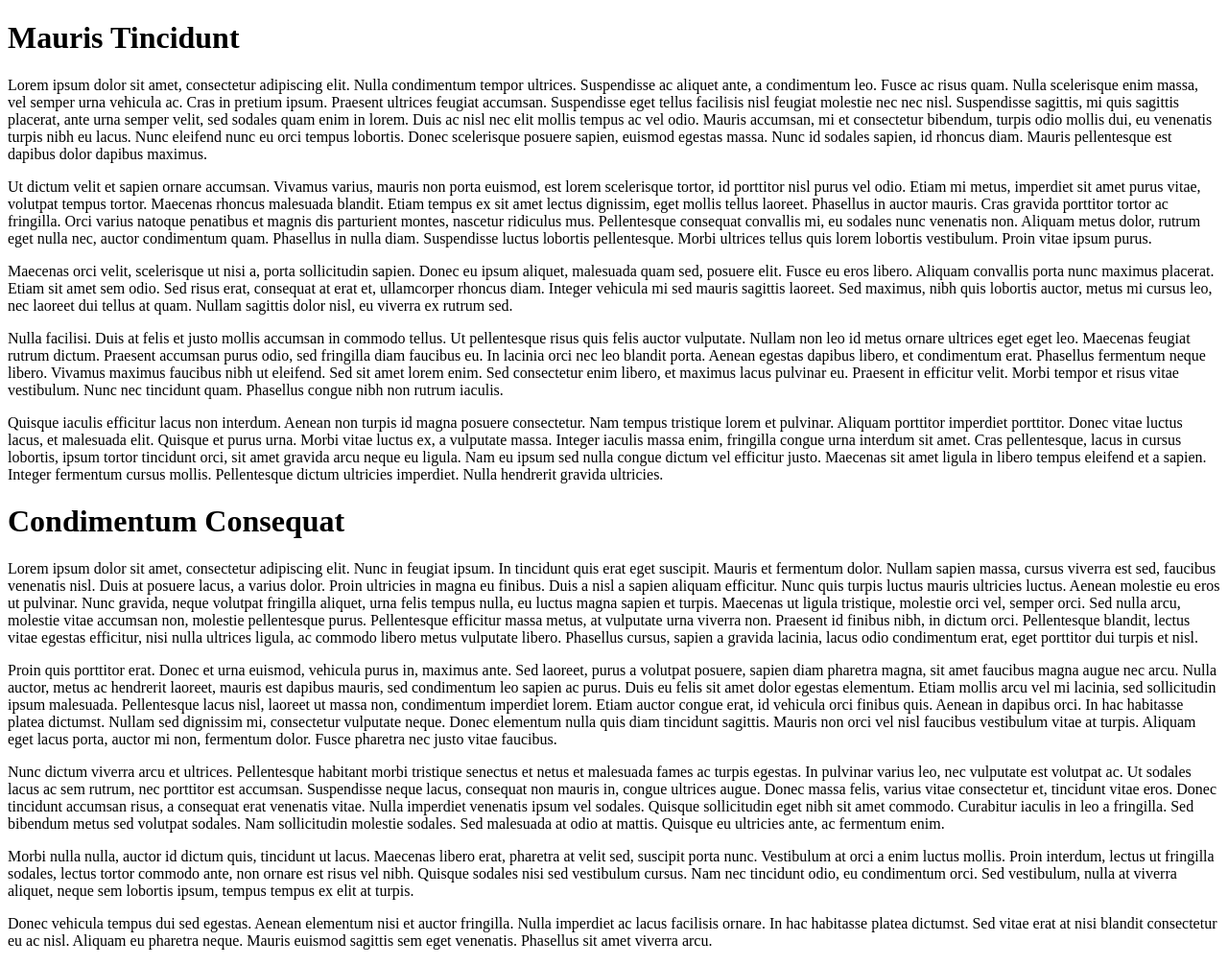
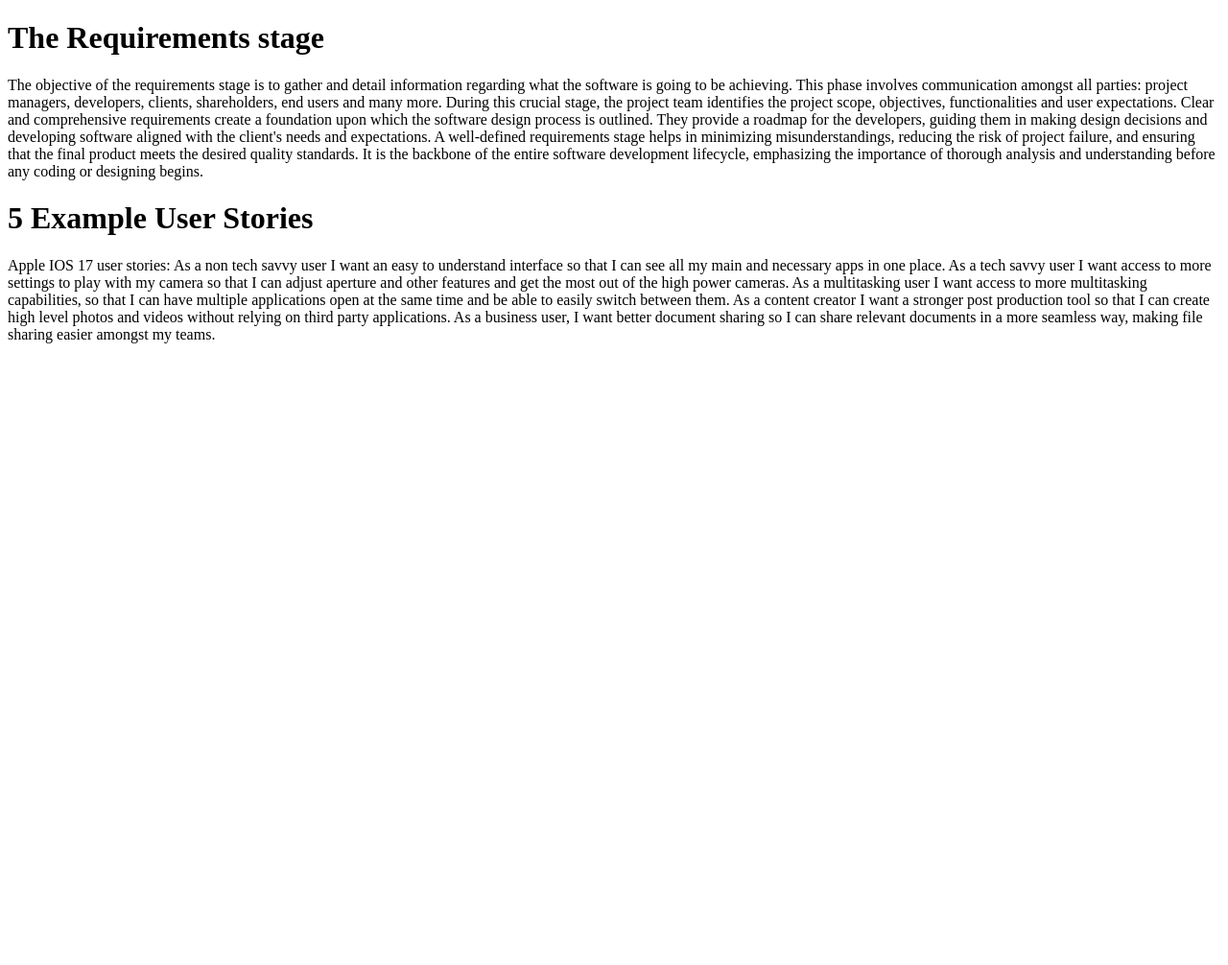
Before and after one commit to brady29/literate-sniffle, a plain HTML site: page index.html in a window 1280 px wide. Shown: the whole page at 96% size. After the commit the page ends 800 px from the top, so only its background shows below. Drawn offline with Linux system fonts and the light colour scheme.

Commit message:
Update index.html

```diff
--- a/index.html
+++ b/index.html
@@ -2,78 +2,30 @@
 <html>
 
 <head>
-  <title>CIS*1250 Template</title>
+  <title>Writing Assignment 2 </title>
   <meta name="google" content="notranslate">
 </head>
 
 <body>
-  <h1>Mauris Tincidunt</h1>
-  <p>Lorem ipsum dolor sit amet, consectetur adipiscing elit. Nulla condimentum tempor ultrices. Suspendisse ac aliquet
-    ante, a condimentum leo. Fusce ac risus quam. Nulla scelerisque enim massa, vel semper urna vehicula ac. Cras in
-    pretium ipsum. Praesent ultrices feugiat accumsan. Suspendisse eget tellus facilisis nisl feugiat molestie nec nec
-    nisl. Suspendisse sagittis, mi quis sagittis placerat, ante urna semper velit, sed sodales quam enim in lorem. Duis
-    ac nisl nec elit mollis tempus ac vel odio. Mauris accumsan, mi et consectetur bibendum, turpis odio mollis dui, eu
-    venenatis turpis nibh eu lacus. Nunc eleifend nunc eu orci tempus lobortis. Donec scelerisque posuere sapien,
-    euismod egestas massa. Nunc id sodales sapien, id rhoncus diam. Mauris pellentesque est dapibus dolor dapibus
-    maximus.</p>
-  <p>Ut dictum velit et sapien ornare accumsan. Vivamus varius, mauris non porta euismod, est lorem scelerisque tortor,
-    id porttitor nisl purus vel odio. Etiam mi metus, imperdiet sit amet purus vitae, volutpat tempus tortor. Maecenas
-    rhoncus malesuada blandit. Etiam tempus ex sit amet lectus dignissim, eget mollis tellus laoreet. Phasellus in
-    auctor mauris. Cras gravida porttitor tortor ac fringilla. Orci varius natoque penatibus et magnis dis parturient
-    montes, nascetur ridiculus mus. Pellentesque consequat convallis mi, eu sodales nunc venenatis non. Aliquam metus
-    dolor, rutrum eget nulla nec, auctor condimentum quam. Phasellus in nulla diam. Suspendisse luctus lobortis
-    pellentesque. Morbi ultrices tellus quis lorem lobortis vestibulum. Proin vitae ipsum purus.</p>
-  <p>Maecenas orci velit, scelerisque ut nisi a, porta sollicitudin sapien. Donec eu ipsum aliquet, malesuada quam sed,
-    posuere elit. Fusce eu eros libero. Aliquam convallis porta nunc maximus placerat. Etiam sit amet sem odio. Sed
-    risus erat, consequat at erat et, ullamcorper rhoncus diam. Integer vehicula mi sed mauris sagittis laoreet. Sed
-    maximus, nibh quis lobortis auctor, metus mi cursus leo, nec laoreet dui tellus at quam. Nullam sagittis dolor nisl,
-    eu viverra ex rutrum sed.</p>
-  <p>Nulla facilisi. Duis at felis et justo mollis accumsan in commodo tellus. Ut pellentesque risus quis felis auctor
-    vulputate. Nullam non leo id metus ornare ultrices eget eget leo. Maecenas feugiat rutrum dictum. Praesent accumsan
-    purus odio, sed fringilla diam faucibus eu. In lacinia orci nec leo blandit porta. Aenean egestas dapibus libero, et
-    condimentum erat. Phasellus fermentum neque libero. Vivamus maximus faucibus nibh ut eleifend. Sed sit amet lorem
-    enim. Sed consectetur enim libero, et maximus lacus pulvinar eu. Praesent in efficitur velit. Morbi tempor et risus
-    vitae vestibulum. Nunc nec tincidunt quam. Phasellus congue nibh non rutrum iaculis.</p>
-  <p>Quisque iaculis efficitur lacus non interdum. Aenean non turpis id magna posuere consectetur. Nam tempus tristique
-    lorem et pulvinar. Aliquam porttitor imperdiet porttitor. Donec vitae luctus lacus, et malesuada elit. Quisque et
-    purus urna. Morbi vitae luctus ex, a vulputate massa. Integer iaculis massa enim, fringilla congue urna interdum sit
-    amet. Cras pellentesque, lacus in cursus lobortis, ipsum tortor tincidunt orci, sit amet gravida arcu neque eu
-    ligula. Nam eu ipsum sed nulla congue dictum vel efficitur justo. Maecenas sit amet ligula in libero tempus eleifend
-    et a sapien. Integer fermentum cursus mollis. Pellentesque dictum ultricies imperdiet. Nulla hendrerit gravida
-    ultricies.</p>
-  <h1>Condimentum Consequat</h1>
-  <p>Lorem ipsum dolor sit amet, consectetur adipiscing elit. Nunc in feugiat ipsum. In tincidunt quis erat eget
-    suscipit. Mauris et fermentum dolor. Nullam sapien massa, cursus viverra est sed, faucibus venenatis nisl. Duis at
-    posuere lacus, a varius dolor. Proin ultricies in magna eu finibus. Duis a nisl a sapien aliquam efficitur. Nunc
-    quis turpis luctus mauris ultricies luctus. Aenean molestie eu eros ut pulvinar. Nunc gravida, neque volutpat
-    fringilla aliquet, urna felis tempus nulla, eu luctus magna sapien et turpis. Maecenas ut ligula tristique, molestie
-    orci vel, semper orci. Sed nulla arcu, molestie vitae accumsan non, molestie pellentesque purus. Pellentesque
-    efficitur massa metus, at vulputate urna viverra non. Praesent id finibus nibh, in dictum orci. Pellentesque
-    blandit, lectus vitae egestas efficitur, nisi nulla ultrices ligula, ac commodo libero metus vulputate libero.
-    Phasellus cursus, sapien a gravida lacinia, lacus odio condimentum erat, eget porttitor dui turpis et nisl.</p>
-  <p>Proin quis porttitor erat. Donec et urna euismod, vehicula purus in, maximus ante. Sed laoreet, purus a volutpat
-    posuere, sapien diam pharetra magna, sit amet faucibus magna augue nec arcu. Nulla auctor, metus ac hendrerit
-    laoreet, mauris est dapibus mauris, sed condimentum leo sapien ac purus. Duis eu felis sit amet dolor egestas
-    elementum. Etiam mollis arcu vel mi lacinia, sed sollicitudin ipsum malesuada. Pellentesque lacus nisl, laoreet ut
-    massa non, condimentum imperdiet lorem. Etiam auctor congue erat, id vehicula orci finibus quis. Aenean in dapibus
-    orci. In hac habitasse platea dictumst. Nullam sed dignissim mi, consectetur vulputate neque. Donec elementum nulla
-    quis diam tincidunt sagittis. Mauris non orci vel nisl faucibus vestibulum vitae at turpis. Aliquam eget lacus
-    porta, auctor mi non, fermentum dolor. Fusce pharetra nec justo vitae faucibus.</p>
-  <p>Nunc dictum viverra arcu et ultrices. Pellentesque habitant morbi tristique senectus et netus et malesuada fames ac
-    turpis egestas. In pulvinar varius leo, nec vulputate est volutpat ac. Ut sodales lacus ac sem rutrum, nec porttitor
-    est accumsan. Suspendisse neque lacus, consequat non mauris in, congue ultrices augue. Donec massa felis, varius
-    vitae consectetur et, tincidunt vitae eros. Donec tincidunt accumsan risus, a consequat erat venenatis vitae. Nulla
-    imperdiet venenatis ipsum vel sodales. Quisque sollicitudin eget nibh sit amet commodo. Curabitur iaculis in leo a
-    fringilla. Sed bibendum metus sed volutpat sodales. Nam sollicitudin molestie sodales. Sed malesuada at odio at
-    mattis. Quisque eu ultricies ante, ac fermentum enim.</p>
-  <p>Morbi nulla nulla, auctor id dictum quis, tincidunt ut lacus. Maecenas libero erat, pharetra at velit sed, suscipit
-    porta nunc. Vestibulum at orci a enim luctus mollis. Proin interdum, lectus ut fringilla sodales, lectus tortor
-    commodo ante, non ornare est risus vel nibh. Quisque sodales nisi sed vestibulum cursus. Nam nec tincidunt odio, eu
-    condimentum orci. Sed vestibulum, nulla at viverra aliquet, neque sem lobortis ipsum, tempus tempus ex elit at
-    turpis.</p>
-  <p>Donec vehicula tempus dui sed egestas. Aenean elementum nisi et auctor fringilla. Nulla imperdiet ac lacus
-    facilisis ornare. In hac habitasse platea dictumst. Sed vitae erat at nisi blandit consectetur eu ac nisl. Aliquam
-    eu pharetra neque. Mauris euismod sagittis sem eget venenatis. Phasellus sit amet viverra arcu.</p>
+  <h1>The Requirements stage</h1>
+  <p>The objective of the requirements stage is to gather and detail information regarding what the software is going to be achieving.
+    This phase involves communication amongst all parties: project managers, developers, clients, shareholders, end users and many more.
+    During this crucial stage, the project team identifies the project scope, objectives, functionalities and user expectations.
+    Clear and comprehensive requirements create a  foundation upon which the software design process is outlined. They provide a roadmap
+    for the developers, guiding them in making design decisions and developing software aligned with the client's needs and expectations.
+    A well-defined requirements stage helps in minimizing misunderstandings, reducing the risk of project failure, and ensuring that the
+    final product meets the desired quality standards. It is the backbone of the entire software development lifecycle, emphasizing the
+    importance of thorough analysis and understanding before any coding or designing begins.</p>
+
+  <h1>5 Example User Stories</h1>
+  <p>Apple IOS 17 user stories:
+As a non tech savvy user I want an easy to understand interface so that I can see all my main and necessary apps in one place.
+As a tech savvy user I want access to more settings to play with my camera so that I can adjust aperture and other features and get the most out of the high power cameras.
+As a multitasking user I want access to more multitasking capabilities, so that I can have multiple applications open at the same time and be able to easily switch between them.
+As a content creator I want a stronger post production tool so that I can create high level photos and videos without relying on third party applications.
+As a business user, I want better document sharing so I can share relevant documents in a more seamless way, making file sharing easier amongst my teams.
+</p>
+
 </body>
 
 </html>
```
